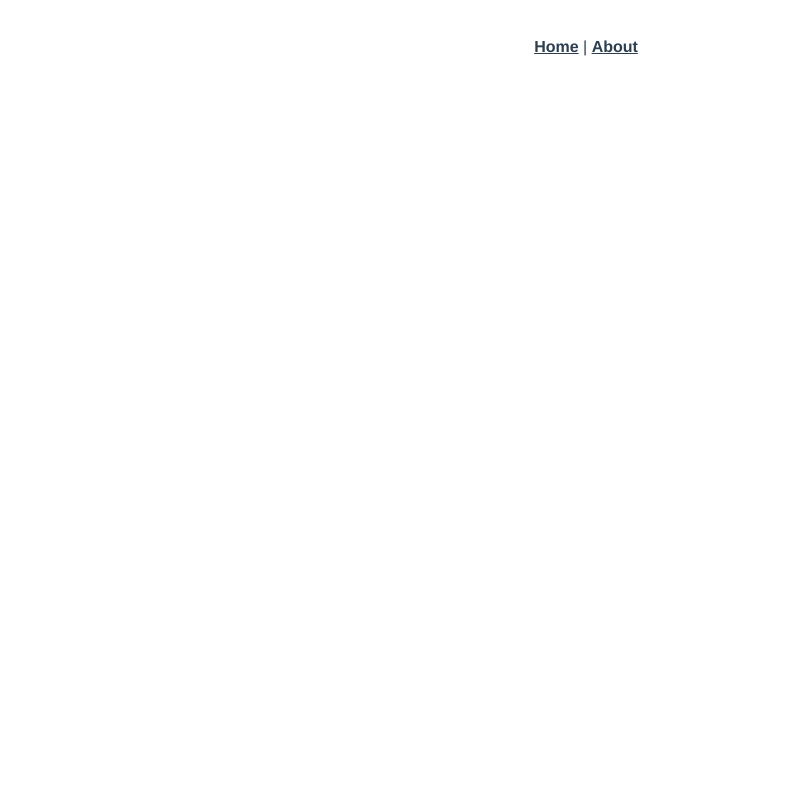
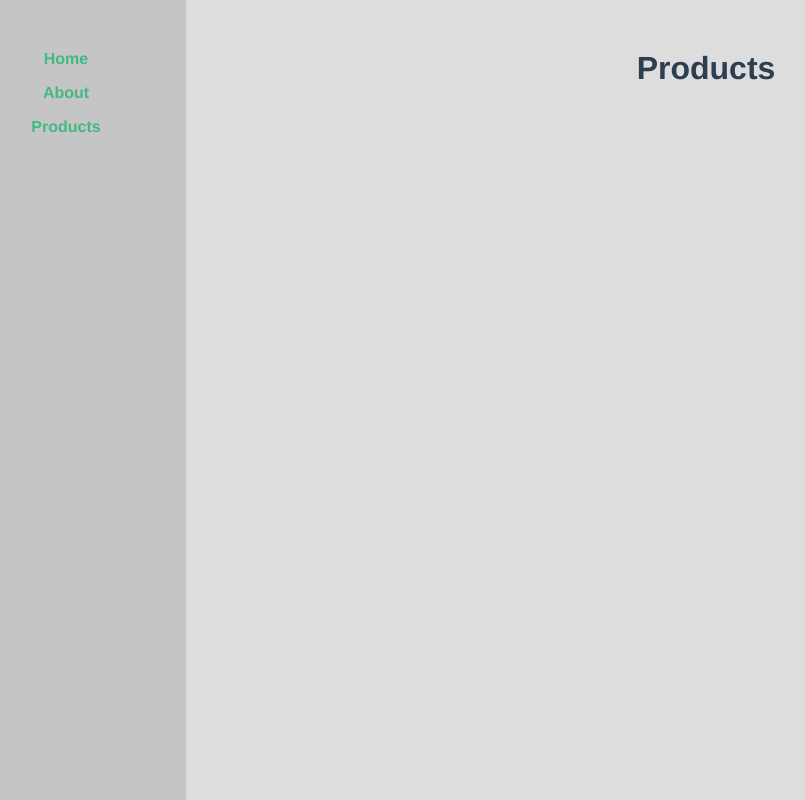
Before and after one commit to nakaji25/first_web, a Vue app: page /products in a window 1280 px wide. Before the commit this address had no page. Shown: the whole page, without its empty margins (54-859 px from the left). Built offline with nearby package versions, Linux system fonts and the light colour scheme.

Commit message:
first commit

```diff
--- a/src/App.vue
+++ b/src/App.vue
@@ -1,18 +1,61 @@
 <template>
+  <!--
   <div id="nav">
     <router-link to="/">Home</router-link> |
-    <router-link to="/about">About</router-link>
+    <router-link to="/about">About</router-link> |
+    <router-link to="/products">Products</router-link>
   </div>
-  <router-view />
+  -->
+  <div id="app">
+    <div class="app-container">
+      <sidebar></sidebar>
+      <div class="page-container">
+        <router-view />
+      </div>
+    </div>
+  </div>
 </template>
 
+<script>
+import sidebar from "./components/Sidebar.vue";
+
+export default {
+  components: {
+    sidebar,
+  },
+};
+</script>
+
 <style>
+.app-container {
+  min-width: 100vw;
+  min-height: 100vh;
+}
+.page-container {
+  background: #ddd;
+}
+
+.page-container h1 {
+  padding-top: 50px;
+}
+@media screen and (min-width: 720px) {
+  .page-container h1 {
+    padding-left: 240px;
+  }
+}
+
+* {
+  box-sizing: border-box;
+  margin: 0;
+  padding: 0;
+}
 #app {
   font-family: Avenir, Helvetica, Arial, sans-serif;
   -webkit-font-smoothing: antialiased;
   -moz-osx-font-smoothing: grayscale;
   text-align: center;
   color: #2c3e50;
+  background: #ddd;
 }
 
 #nav {
--- a/src/components/HelloWorld.vue
+++ /dev/null
@@ -1,132 +0,0 @@
-<template>
-  <div class="hello">
-    <h1>{{ msg }}</h1>
-    <p>
-      For a guide and recipes on how to configure / customize this project,<br />
-      check out the
-      <a href="https://cli.vuejs.org" target="_blank" rel="noopener"
-        >vue-cli documentation</a
-      >.
-    </p>
-    <h3>Installed CLI Plugins</h3>
-    <ul>
-      <li>
-        <a
-          href="https://github.com/vuejs/vue-cli/tree/dev/packages/%40vue/cli-plugin-babel"
-          target="_blank"
-          rel="noopener"
-          >babel</a
-        >
-      </li>
-      <li>
-        <a
-          href="https://github.com/vuejs/vue-cli/tree/dev/packages/%40vue/cli-plugin-router"
-          target="_blank"
-          rel="noopener"
-          >router</a
-        >
-      </li>
-      <li>
-        <a
-          href="https://github.com/vuejs/vue-cli/tree/dev/packages/%40vue/cli-plugin-eslint"
-          target="_blank"
-          rel="noopener"
-          >eslint</a
-        >
-      </li>
-      <li>
-        <a
-          href="https://github.com/vuejs/vue-cli/tree/dev/packages/%40vue/cli-plugin-typescript"
-          target="_blank"
-          rel="noopener"
-          >typescript</a
-        >
-      </li>
-    </ul>
-    <h3>Essential Links</h3>
-    <ul>
-      <li>
-        <a href="https://vuejs.org" target="_blank" rel="noopener">Core Docs</a>
-      </li>
-      <li>
-        <a href="https://forum.vuejs.org" target="_blank" rel="noopener"
-          >Forum</a
-        >
-      </li>
-      <li>
-        <a href="https://chat.vuejs.org" target="_blank" rel="noopener"
-          >Community Chat</a
-        >
-      </li>
-      <li>
-        <a href="https://twitter.com/vuejs" target="_blank" rel="noopener"
-          >Twitter</a
-        >
-      </li>
-      <li>
-        <a href="https://news.vuejs.org" target="_blank" rel="noopener">News</a>
-      </li>
-    </ul>
-    <h3>Ecosystem</h3>
-    <ul>
-      <li>
-        <a href="https://router.vuejs.org" target="_blank" rel="noopener"
-          >vue-router</a
-        >
-      </li>
-      <li>
-        <a href="https://vuex.vuejs.org" target="_blank" rel="noopener">vuex</a>
-      </li>
-      <li>
-        <a
-          href="https://github.com/vuejs/vue-devtools#vue-devtools"
-          target="_blank"
-          rel="noopener"
-          >vue-devtools</a
-        >
-      </li>
-      <li>
-        <a href="https://vue-loader.vuejs.org" target="_blank" rel="noopener"
-          >vue-loader</a
-        >
-      </li>
-      <li>
-        <a
-          href="https://github.com/vuejs/awesome-vue"
-          target="_blank"
-          rel="noopener"
-          >awesome-vue</a
-        >
-      </li>
-    </ul>
-  </div>
-</template>
-
-<script lang="ts">
-import { defineComponent } from "vue";
-
-export default defineComponent({
-  name: "HelloWorld",
-  props: {
-    msg: String,
-  },
-});
-</script>
-
-<!-- Add "scoped" attribute to limit CSS to this component only -->
-<style scoped>
-h3 {
-  margin: 40px 0 0;
-}
-ul {
-  list-style-type: none;
-  padding: 0;
-}
-li {
-  display: inline-block;
-  margin: 0 10px;
-}
-a {
-  color: #42b983;
-}
-</style>
--- /dev/null
+++ b/src/components/Navlist.vue
@@ -0,0 +1,32 @@
+<template>
+  <div class="nav-list-wrapper">
+    <ul class="nav-list">
+      <li class="nav-list-item"><a href="#"><router-link to="/">Home</router-link></a></li>
+      <li class="nav-list-item"><a href="#"><router-link to="/about">About</router-link></a></li>
+      <li class="nav-list-item"><a href="#"><router-link to="/products">Products</router-link></a></li>
+    </ul>
+  </div>
+</template>
+
+<style>
+.nav-list-wrapper {
+  padding: 10px;
+}
+.nav-list-item {
+  list-style: none;
+  padding: 8px 0;
+}
+.nav-list-item a {
+  color: #40b983;
+  text-decoration: none;
+  display: inline-block;
+  width: 100%;
+  font-size: 16px;
+  font-weight: 700;
+}
+.nav-list-item a:hover{
+  background: #40b983;
+  opacity: 0.8;
+  color: #fff;
+}
+</style>
--- /dev/null
+++ b/src/components/Sidebar.vue
@@ -0,0 +1,137 @@
+<template>
+  <!--ハンバーガーメニューのボタン-->
+  <template v-if="isSmartphone">
+    <div class="hamburger_btn" v-on:click="ActiveBtn = !ActiveBtn">
+      <span
+        class="line line_01"
+        v-bind:class="{ btn_line01: ActiveBtn }"
+      ></span>
+      <span
+        class="line line_02"
+        v-bind:class="{ btn_line02: ActiveBtn }"
+      ></span>
+      <span
+        class="line line_03"
+        v-bind:class="{ btn_line03: ActiveBtn }"
+      ></span>
+    </div>
+    <transition name="sidebar">
+      <div class="sidebar-container" v-show="ActiveBtn">
+        <navlist></navlist>
+      </div>
+    </transition>
+  </template>
+  <div v-else>
+    <div class="sidebar-container">
+      <navlist></navlist>
+    </div>
+  </div>
+</template>
+
+<script>
+/* 回答を書く */
+import navlist from "./Navlist.vue";
+
+export default {
+  data() {
+    return {
+      ActiveBtn: false,
+      isSmartphone: true,
+    };
+  },
+  methods: {
+    handleResize() {
+      if (window.matchMedia("(min-width: 720px)").matches) {
+        this.isSmartphone = false;
+        console.log(this.isSmartphone);
+      } else {
+        this.isSmartphone = true;
+      }
+    },
+  },
+  created() {
+    window.addEventListener("resize", this.handleResize);
+    this.handleResize();
+  },
+  unmounted() {
+    window.removeEventListener("resize", this.handleResize);
+  },
+  components: {
+    navlist,
+  },
+};
+</script>
+
+<style>
+.hamburger_btn {
+  position: fixed; /*常に最上部に表示したいので固定*/
+  top: 0;
+  right: 0;
+  width: 70px;
+  height: 72px;
+  cursor: pointer;
+  z-index: 50;
+}
+
+.hamburger_btn .line {
+  position: absolute;
+  top: 0;
+  left: 20px;
+  width: 32px;
+  height: 2px;
+  background: #333333;
+  text-align: center;
+}
+
+.hamburger_btn .line_01 {
+  top: 16px;
+  transition: 0.4s ease;
+}
+.hamburger_btn .line_02 {
+  top: 26px;
+  transition: 0.4s ease;
+}
+.hamburger_btn .line_03 {
+  top: 36px;
+  transition: 0.4s ease;
+}
+.btn_line01 {
+  transform: translateY(10px) rotate(-45deg);
+  transition: 0.4s ease;
+}
+.btn_line02 {
+  transition: 0.4s ease;
+  opacity: 0;
+}
+.btn_line03 {
+  transform: translateY(-10px) rotate(45deg);
+  transition: 0.4s ease;
+}
+.sidebar-container {
+  position: fixed;
+  top: 0;
+  bottom: 0;
+  width: 240px;
+  min-height: 100vh;
+  padding: 2rem 1rem;
+  background: rgba(197, 197, 197, 1);
+}
+@media screen and (max-width: 720px) {
+  .sidebar-container {
+    right: 0;
+  }
+}
+
+.sidebar-enter-active,
+.sidebar-leave-active {
+  transition: opacity 0.4s;
+}
+.sidebar-enter,
+.sidebar-leave-to {
+  opacity: 0;
+}
+.sidebar-leave,
+.sidebar-enter-to {
+  opacity: 1;
+}
+</style>
--- a/src/router/index.ts
+++ b/src/router/index.ts
@@ -1,5 +1,6 @@
 import { createRouter, createWebHistory, RouteRecordRaw } from "vue-router";
 import Home from "../views/Home.vue";
+import Products from "../views/Products.vue";
 
 const routes: Array<RouteRecordRaw> = [
   {
@@ -16,6 +17,11 @@ const routes: Array<RouteRecordRaw> = [
     component: () =>
       import(/* webpackChunkName: "about" */ "../views/About.vue"),
   },
+  {
+    path: "/products",
+    name: "Products",
+    component: Products,
+  },
 ];
 
 const router = createRouter({
--- a/src/views/About.vue
+++ b/src/views/About.vue
@@ -1,5 +1,7 @@
 <template>
-  <div class="about">
-    <h1>This is an about page</h1>
+  <div class="about-container">
+    <h1>About</h1>
   </div>
 </template>
+
+<style></style>
--- a/src/views/Home.vue
+++ b/src/views/Home.vue
@@ -1,18 +1,20 @@
 <template>
-  <div class="home">
-    <img alt="Vue logo" src="../assets/logo.png" />
-    <HelloWorld msg="Welcome to Your Vue.js + TypeScript App" />
+  <div class="home-container">
+    <h1>Profile</h1>
   </div>
 </template>
 
 <script lang="ts">
 import { defineComponent } from "vue";
-import HelloWorld from "@/components/HelloWorld.vue"; // @ is an alias to /src
 
 export default defineComponent({
-  name: "Home",
-  components: {
-    HelloWorld,
-  },
+  data() {
+    return {
+      msg: "自己紹介",
+    }
+  }
 });
 </script>
+
+<style>
+</style>
--- /dev/null
+++ b/src/views/Products.vue
@@ -0,0 +1,8 @@
+<template>
+  <div class="products-container">
+    <h1>Products</h1>
+  </div>
+</template>
+
+<style>
+</style>
```
Also changed, not shown: .prettierrc.json (added).
